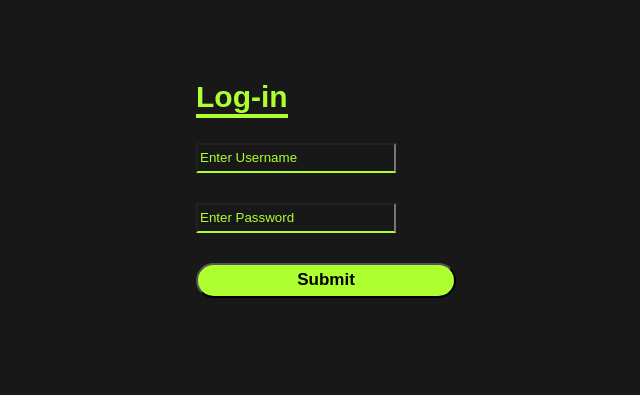
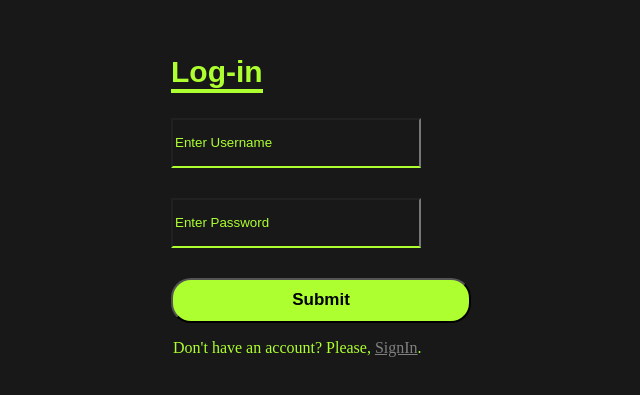
Before and after one commit to FilipKalicanin/Log-in, a plain HTML site: page index.html in a window 1280 px wide. Shown: the part 215-610 px from the top of the page, without its empty margins (314-954 px from the left). Drawn offline with Linux system fonts and the light colour scheme.

Commit message:
size changes

```diff
--- a/index.html
+++ b/index.html
@@ -1,24 +1,28 @@
 <html>
     <head>
         <title>LogIn</title>
-        <script src="loginPage.js"></script>
+            <script src="loginPage.js"></script>
         <link rel="stylesheet" href="log-inPage.css">
     </head>
 
     <body>
+
         <div class="signin">
 
             <form name = "login" id="forma">
+
                 <div class = "login">
                 <h2><b>Log-in</b></h2>
                 <input id="usr" type="text" placeholder="Enter Username" name="userid">
                 <input id="psw"  type="password" placeholder="Enter Password" name="password">
                 <button type="button" class="btn" onclick="check(this.form)" value="Login"><b>Submit</b></button>
-                </form>
-                <div>
+
             </form>
 
-    </div>
+        </div>
+
+        <p id="signin">Don't have an account? Please, <a href="#">SignIn</a>.</p>
 
     </body>
+
 </html>
--- a/log-inPage.css
+++ b/log-inPage.css
@@ -14,12 +14,12 @@ body {
 }
 
 .signin {
-    width:  280px;
+    width:  330px;
     position: absolute;
     top: 50%;
     left: 50%;
     transform: translate(-50%, -50%);
-    height: 250px;
+    height: 300px;
 
 }
 
@@ -38,8 +38,8 @@ h2 {
 
 #usr {
     display: block;
-    width: 200px;
-    height: 30px;
+    width: 250px;
+    height: 50px;
     text-decoration-color: greenyellow;
     outline: none;
     background: none;
@@ -52,8 +52,8 @@ h2 {
 
 #psw {
     display: block;
-    width: 200px;
-    height: 30px;
+    width: 250px;
+    height: 50px;
     text-decoration-color: greenyellow;
     outline: none;
     background: none;
@@ -71,8 +71,8 @@ h2 {
     text-align: center;
     margin-left: 10px;
     border-radius: 20px;
-    width: 260px;
-    height: 35px;
+    width: 300px;
+    height: 45px;
     font-family: sans-serif;
     font-size: 17px;
     background-color: greenyellow;
@@ -88,3 +88,12 @@ h2 {
 ::-webkit-input-placeholder {
     color: greenyellow;
 }
+
+#signin {
+    color: greenyellow;
+    margin-left: 12px;
+}
+
+a {
+    color:gray;
+}
```
